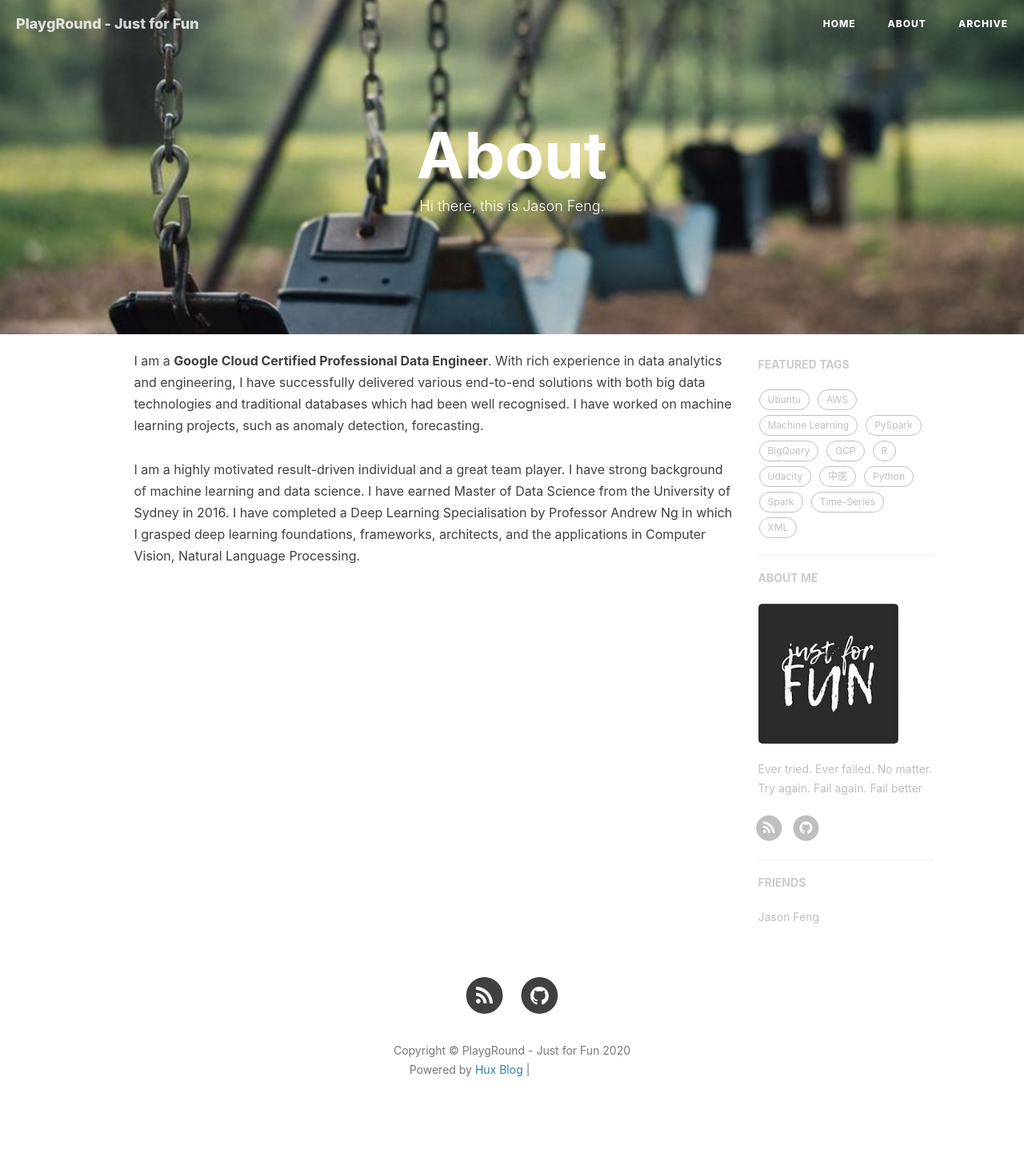
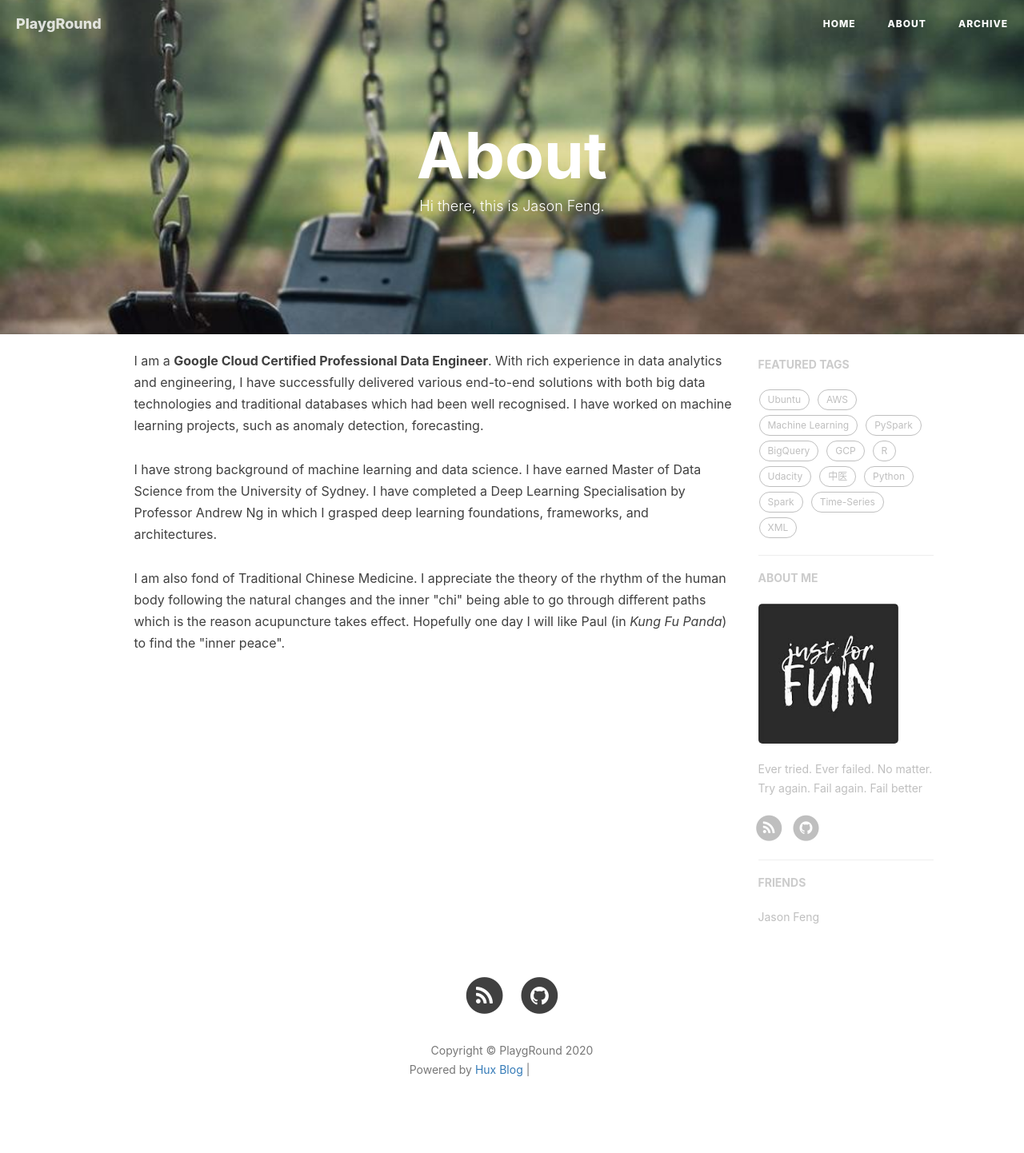
Before and after one commit to q15928/q15928.github.io, a Jekyll site: the page built from about.html, in a window 1280 px wide. Shown: the whole page at 80% size. Built offline with Jekyll 4.4.1, drawn with Linux system fonts in a browser that asks for light colours; nearby versions of some CDN libraries; comment, search, counter and statistics services are not loaded; grey boxes are pictures that could not be loaded.

Commit message:
Updated layout

```diff
--- a/_config.yml
+++ b/_config.yml
@@ -1,6 +1,6 @@
 # Site settings
-title: PlaygRound - Just for Fun
-SEOTitle: Jason Feng's scribble
+title: PlaygRound
+SEOTitle: Jason Feng's blog
 header-img: img/playground-swing.jpg
 email: q15928@gmail.com
 description: ""
--- a/about.html
+++ b/about.html
@@ -6,4 +6,6 @@ description: "Hi there, this is Jason Feng."
 
 I am a <b>Google Cloud Certified Professional Data Engineer</b>. With rich experience in data analytics and engineering, I have successfully delivered various end-to-end solutions with both big data technologies and traditional databases which had been well recognised. I have worked on machine learning projects, such as anomaly detection, forecasting.
 <br><br>
-I am a highly motivated result-driven individual and a great team player. I have strong background of machine learning and data science. I have earned Master of Data Science from the University of Sydney in 2016. I have completed a Deep Learning Specialisation by Professor Andrew Ng in which I grasped deep learning foundations, frameworks, architects, and the applications in Computer Vision, Natural Language Processing.
+I have strong background of machine learning and data science. I have earned Master of Data Science from the University of Sydney. I have completed a Deep Learning Specialisation by Professor Andrew Ng in which I grasped deep learning foundations, frameworks, and architectures.
+<br><br>
+I am also fond of Traditional Chinese Medicine. I appreciate the theory of the rhythm of the human body following the natural changes and the inner "chi" being able to go through different paths which is the reason acupuncture takes effect. Hopefully one day I will like Paul (in <i>Kung Fu Panda</i>) to find the "inner peace".
```
